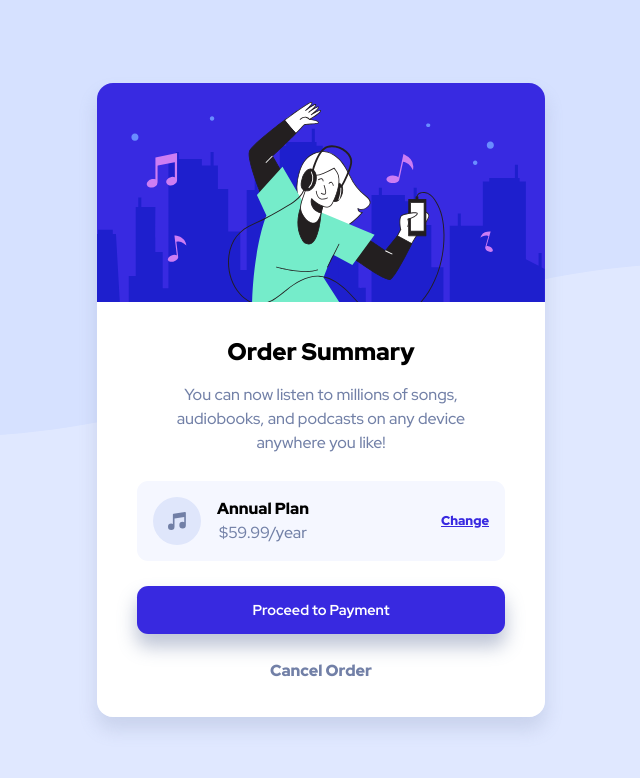
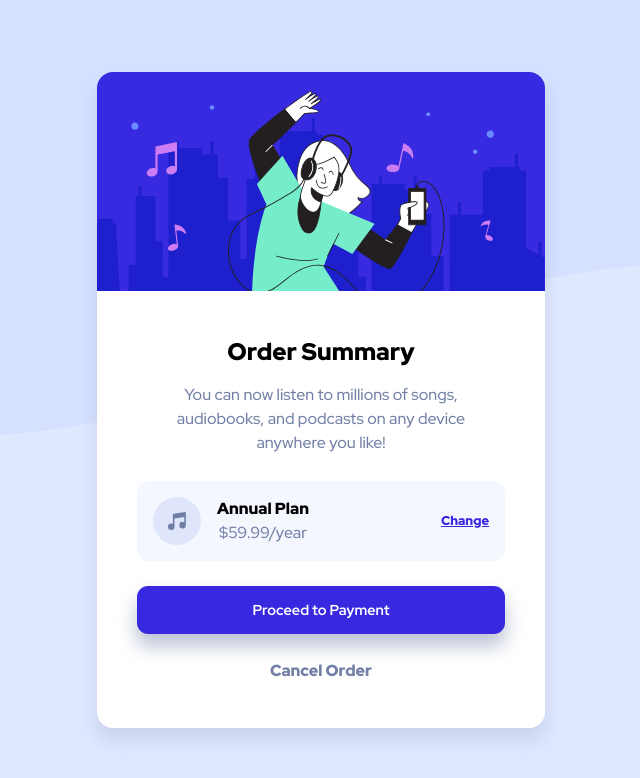
Before and after one commit to floatingPebble/floatingPebble.order-summary-component-FM.io, a plain HTML site: page index.html in a window 1280 px wide. Shown: the whole page, without its empty margins (319-959 px from the left). Drawn offline with Linux system fonts and the light colour scheme.

Commit message:
minor change to card size

```diff
--- a/style.css
+++ b/style.css
@@ -209,7 +209,7 @@ h1 {
     }
 
     .card-main {
-        padding: 1.3rem 2.5rem;
+        padding: 2rem 2.5rem;
     }
 
     .payment-plan {
```
